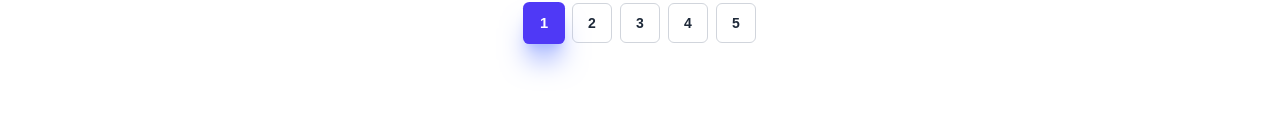
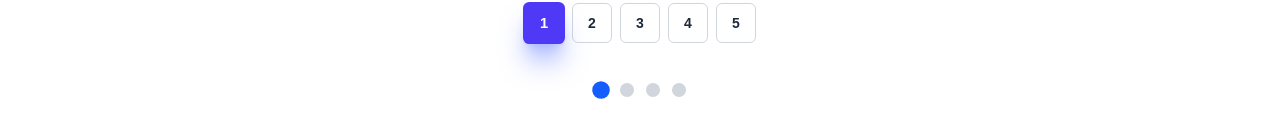
Before and after one commit to Prohor722/tailwind_compoenets, a Next.js app: page /pagination in a window 1280 px wide. Shown: the part 417-554 px from the top of the page. Built offline with nearby package versions, Linux system fonts and the light colour scheme.

Commit message:
another pagination ui added

```diff
--- a/app/pagination/page.tsx
+++ b/app/pagination/page.tsx
@@ -6,6 +6,7 @@ const PaginationPage = () => {
   const [active, setActive] = useState(1);
   const [selected, setSelected] = useState(1);
   const [page, setPage] = useState(1);
+  const [step, setStep] = useState(1);
   const total = 5;
   const totalPages = 10;
 
@@ -105,6 +106,21 @@ const PaginationPage = () => {
           </button>
         ))}
       </div>
+
+      {/* Pagination 6  */}
+      <div className="flex justify-center mt-10 gap-3">
+        {[1, 2, 3, 4].map((i) => (
+          <button
+            key={i}
+            onClick={() => setStep(i)}
+            className={`w-3.5 h-3.5 rounded-full transition-all duration-300 ${
+              step === i
+                ? "bg-blue-600 scale-125"
+                : "bg-gray-300 hover:bg-blue-400"
+            }`}
+          />
+        ))}
+      </div>
     </div>
   );
 };
```
